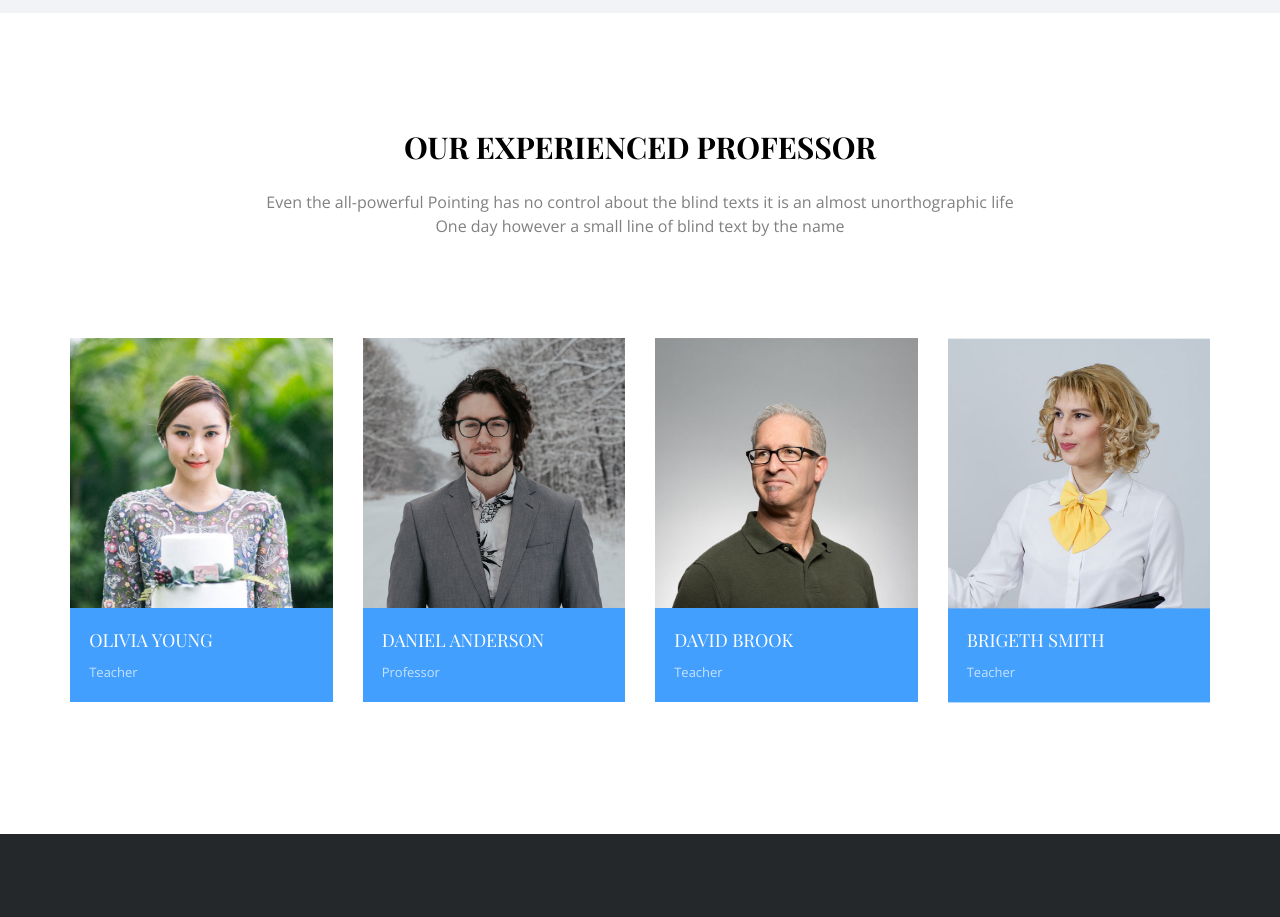
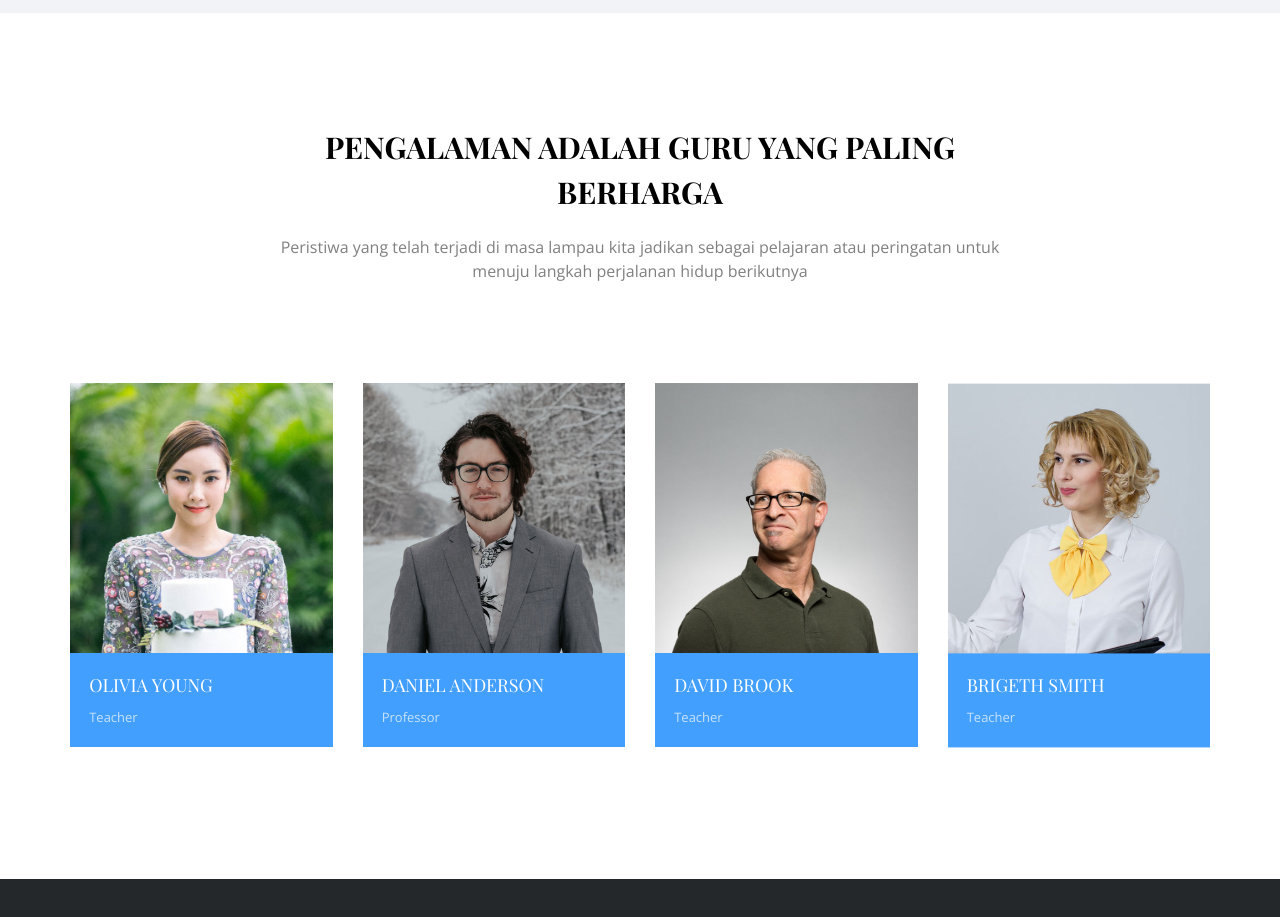
Before and after one commit to rumahbelajarkomputer/rumahbelajarkomputer.github.io, a plain HTML site: page index.html in a window 1280 px wide. Shown: the part 2980-3897 px from the top of the page. Drawn offline with nearby package versions, Linux system fonts and the light colour scheme; files whose address does not match are found by name.

Commit message:
Update index.html

```diff
--- a/index.html
+++ b/index.html
@@ -499,8 +499,8 @@
 			<div class="container">
 				<div class="row">
 					<div class="col-md-8 col-md-offset-2 text-center colorlib-heading animate-box">
-						<h2>Our Experienced Professor</h2>
-						<p>Even the all-powerful Pointing has no control about the blind texts it is an almost unorthographic life One day however a small line of blind text by the name</p>
+						<h2>Pengalaman adalah guru yang paling berharga</h2>
+						<p>Peristiwa yang telah terjadi di masa lampau kita jadikan sebagai pelajaran atau peringatan untuk menuju langkah perjalanan hidup berikutnya</p>
 					</div>
 				</div>
 				<div class="row">
```
